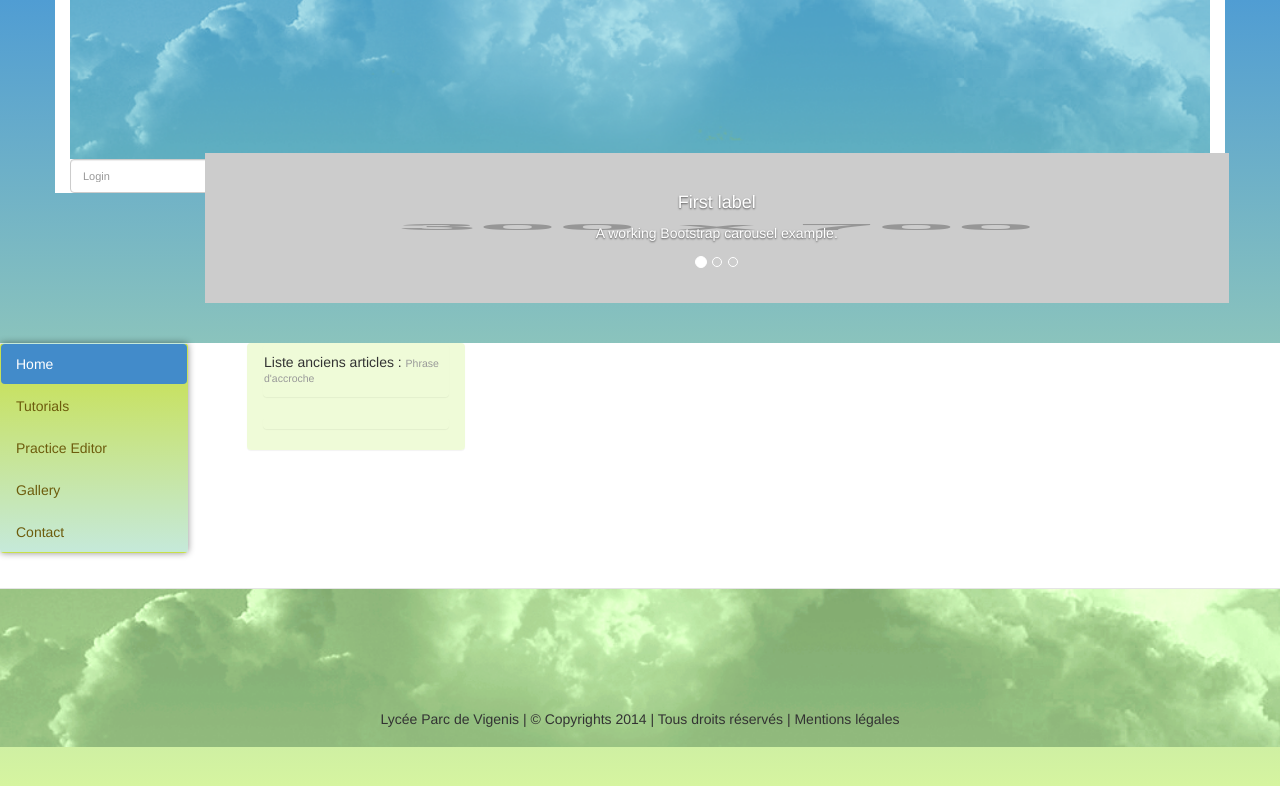
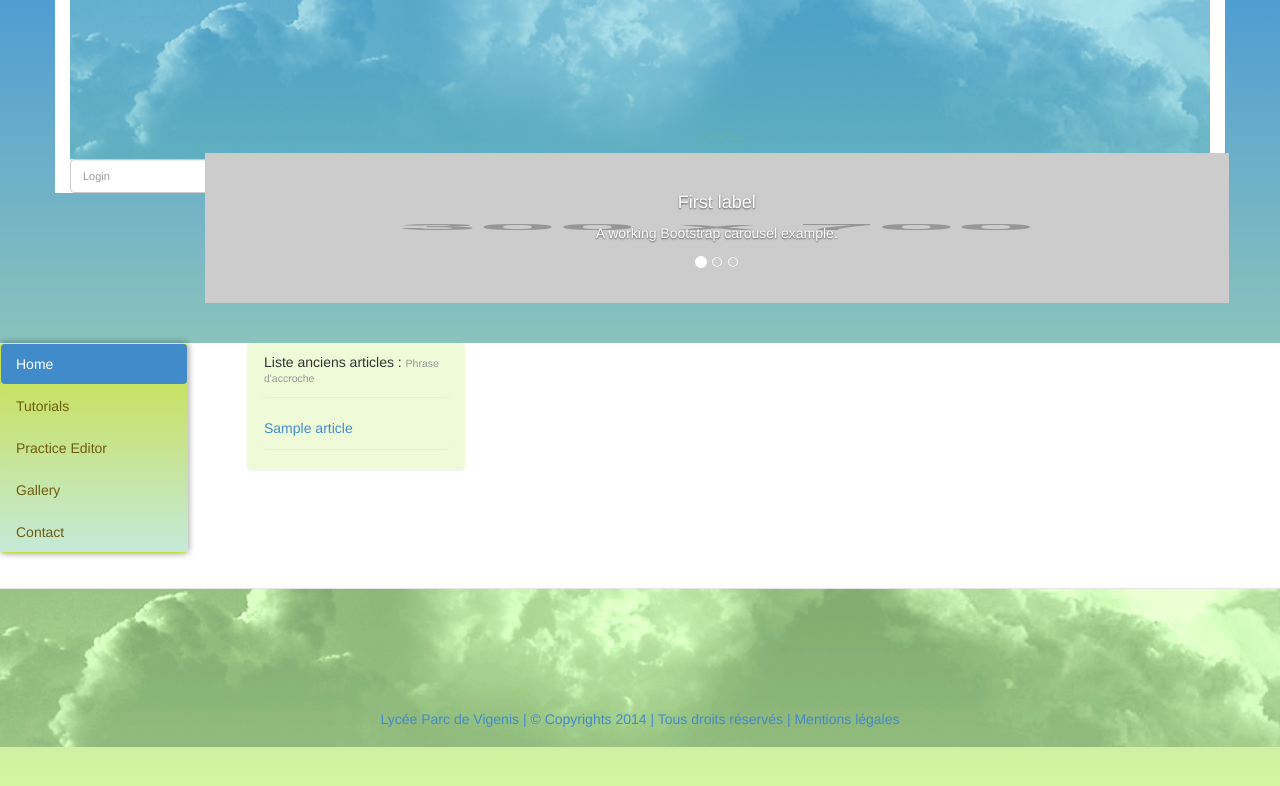
Before and after one commit to Thomas-Maurer/Vilgenis-Cake, a CakePHP app: the page made by app/View/Elements/article-droite.ctp in a window 1280 px wide. Shown: the top 786 px of the page. Run offline with PHP 8.4 and a stand-in for CakePHP, Linux system fonts and the light colour scheme; the template is opened without the code that fills it: most values are stand-ins (such as "Sample title", 1, 10 or a date in 2020); grey boxes labelled with a size stand in for pictures from a placeholder-image service; data that the repository does not hold is empty; some libraries are stand-ins or nearby versions.

Commit message:
Ajout listes anciens articles dinamyque

```diff
--- a/app/Controller/ArticlesController.php
+++ b/app/Controller/ArticlesController.php
@@ -4,6 +4,7 @@ class Articlescontroller extends AppController {
 
 	function index() {
         $this->set('articles', $this->article->find('first',array('order'=>'ID_ARTICLE DESC')));
+		$this->set('lastarticles', $this->article->find('all',array('order'=>'ID_ARTICLE DESC Limit 5')));
     }
 
 	public function creation_article() {
--- a/app/View/Elements/article-droite.ctp
+++ b/app/View/Elements/article-droite.ctp
@@ -3,7 +3,11 @@
                 	<h5> Liste anciens articles : <small>Phrase d'accroche</small></h5>
                 </div>
                 <div class="panel" style="background:none">
-                	<p>
-</p>
+                	<p><a>
+					<?php foreach($lastarticles as $article)
+						 echo $article['article']['TITRE_ARTICLE']
+					?>
+
+					</></p>
                 </div>
             </div>
```
